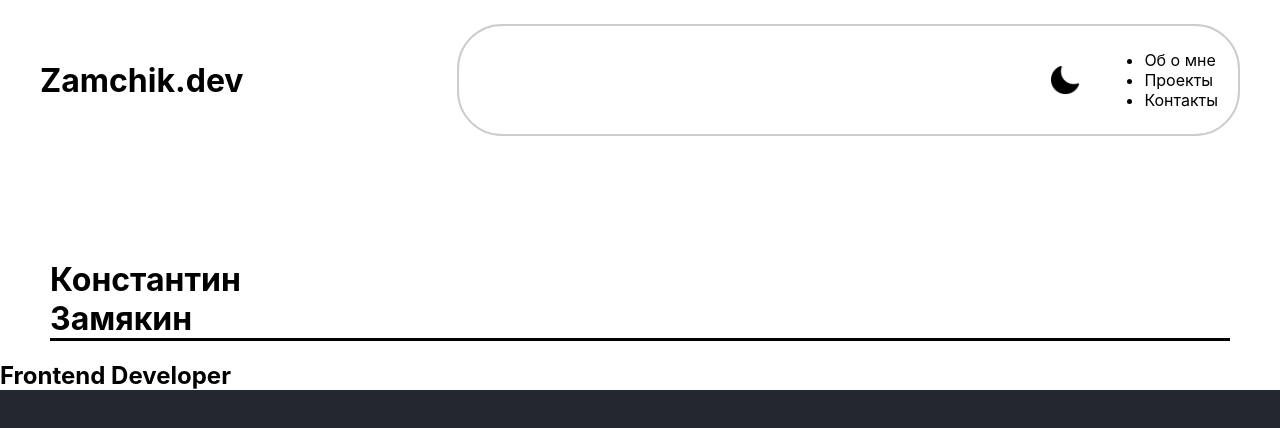
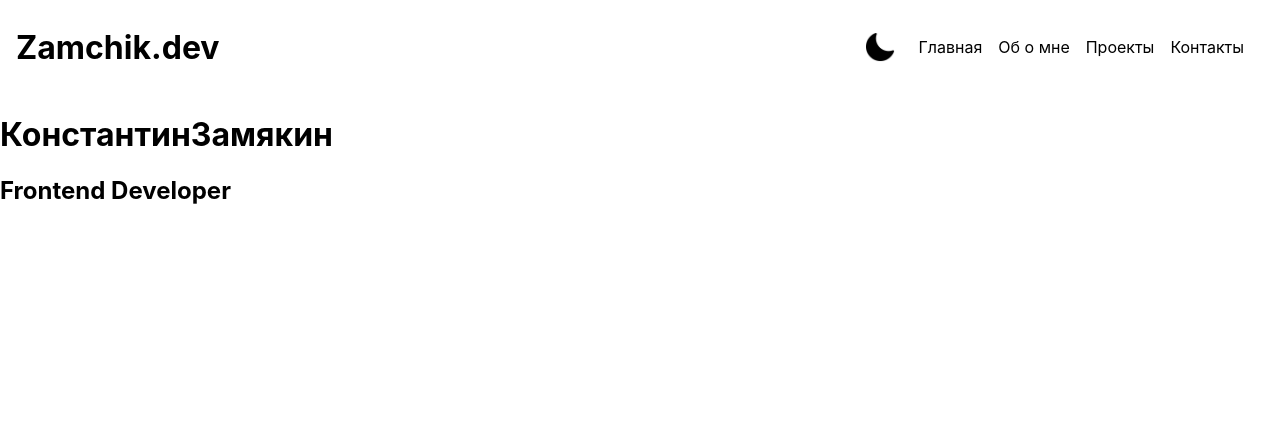
Before and after one commit to Zamchik/Web-portfolio, a React app: page / in a window 1280 px wide. Shown: the top 428 px of the page. Built offline with nearby package versions, Linux system fonts and the light colour scheme.

Commit message:
css changes

```diff
--- a/src/App.module.scss
+++ /dev/null
@@ -1,73 +0,0 @@
-:global {
-  html, body, #root {
-    background-color: #23272f;
-    min-height: 100vh;
-    margin: 0;
-    padding: 0;
-    list-style: none;
-    text-decoration: none;
-    box-sizing: border-box;
-    font-family: Inter, "sans-serif";
-  }
-}
-
-.header {
-  display: flex;
-  flex-direction: row;
-  align-items: center;
-  justify-content: space-between;
-  padding: 24px;
-  width: 100%;
-  box-sizing: border-box;
-}
-
-.nickname {
-  font-size: 32px;
-  font-weight: 700;
-  color: rgb(0, 0, 0);
-  text-align: left;
-  margin: 0;
-  padding-left: 16px;
-}
-
-.nav {
-  display: flex;
-  justify-content: end;
-  align-items: center;
-  gap: 24px;
-  padding: 8px 20px;
-  border: 2px solid rgb(204 204 204);
-  border-radius: 45px;
-  margin: 0 16px;
-  width: 60%;
-}
-
-.greetContainer_header {
-  flex: 0 0 auto;
-  height: 50%;
-  overflow: hidden;
-  width: 100%;
-
-}
-
-.greetContainer_name {
-  display: block;
-  justify-content: flex-start;
-  margin: 0;
-  padding: 0;
-}
-
-.greetContainer {
-  border-bottom: 0.2rem solid #000;
-  margin: 100px 50px 0 50px;
-}
-
-.dark {
-  background-color: #23272f;
-  color: #ffffff;
-}
-
-.light {
-  background-color: white;
-  color: #000000;
-}
--- a/src/App.tsx
+++ b/src/App.tsx
@@ -1,23 +1,14 @@
 import React from 'react';
-import styles from './App.module.scss';
-import ThemeButton from "@/components/ui/ThemeButton";
-import { useTheme } from "@/components/ui/ThemeProvider";
+import styles from './styles.module.scss';
+import ThemeButton from "@/components/ThemeButton";
+import { useTheme } from "@/components/ThemeProvider";
+import Header from './components/ui/Header/Header';
 
 export const App = () => {
     const { isDark } = useTheme()
     return (
         <div className={`${isDark ? styles.dark : styles.light}`}>
-            <header className={styles.header}>
-                <h3 className={styles.nickname}>Zamchik.dev</h3>
-                <nav className={styles.nav}>
-                    <ThemeButton />
-                    <ul>
-                        <li>Об о мне</li>
-                        <li>Проекты</li>
-                        <li>Контакты</li>
-                    </ul>
-                </nav>
-            </header>
+            <Header />
             <div>
                 <main>
                     <div>
--- a/src/components/ui/ThemeButton.tsx
+++ b/src/components/ThemeButton.tsx
@@ -1,5 +1,5 @@
 import {useContext} from "react";
-import {ThemeContext, useTheme} from "@/components/ui/ThemeProvider";
+import {ThemeContext, useTheme} from "@/components/ThemeProvider";
 import {themeIcons} from "@/assets";
 
 const ThemeButton = () => {
--- /dev/null
+++ b/src/components/ui/Header/Header.tsx
@@ -0,0 +1,21 @@
+import ThemeButton from "@/components/ThemeButton"
+import styles from './styles.module.scss';
+
+const Header = () => {
+    return (
+        <header className={styles.header}>
+                <h3 className={styles.nickname}>Zamchik.dev</h3>
+                <nav className={styles.nav}>
+                    <ThemeButton />
+                    <ul>
+                        <li>Главная</li>
+                        <li>Об о мне</li>
+                        <li>Проекты</li>
+                        <li>Контакты</li>
+                    </ul>
+                </nav>
+            </header>
+    )
+}
+
+export default Header;
--- /dev/null
+++ b/src/components/ui/Header/styles.module.scss
@@ -0,0 +1,43 @@
+.header {
+  display: flex;
+  flex-direction: row;
+  align-items: center;
+  justify-content: space-between;
+  padding: 24px 0;
+  width: 100%;
+  box-sizing: border-box;
+}
+
+.nickname {
+  font-size: 32px;
+  font-weight: 700;
+  color: rgb(0, 0, 0);
+  text-align: left;
+  margin: 0;
+  padding-left: 16px;
+
+}
+
+.nav {
+  display: flex;
+  justify-content: end;
+  align-items: center;
+  gap: 24px;
+  padding: 8px 20px;
+
+  margin: 0 16px;
+  width: 100%;
+}
+
+.nav ul {
+  display: flex;
+  flex-direction: row;
+  gap: 16px;
+  align-items: center;
+  margin: 0;
+  padding: 0;
+}
+
+.nav li {
+  list-style: none;
+}
--- /dev/null
+++ b/src/components/ui/Introduction/styles.module.scss
@@ -0,0 +1,17 @@
+.introduction {
+  flex: 0 0 auto;
+  height: 50%;
+  overflow: hidden;
+}
+
+.introduction {
+  display: block;
+  justify-content: flex-start;
+  margin: 0;
+  padding: 0;
+}
+
+.introduction {
+  border-bottom: 0.2rem solid #000;
+  margin: 100px 50px 0 50px;
+}
--- a/src/index.tsx
+++ b/src/index.tsx
@@ -2,7 +2,7 @@ import {createRoot} from "react-dom/client";
 import {App} from "@/App";
 import {createBrowserRouter, RouterProvider} from "react-router-dom";
 import {Suspense} from "react";
-import {ThemeProvider} from "@/components/ui/ThemeProvider";
+import {ThemeProvider} from "@/components/ThemeProvider";
 
 const root = document.getElementById('root')
 
--- /dev/null
+++ b/src/styles.module.scss
@@ -0,0 +1,26 @@
+:global {
+  html, body, #root {
+    background-color: #ffffff;
+    min-height: 100vh;
+    margin: 0;
+    padding: 0;
+    list-style: none;
+    text-decoration: none;
+    box-sizing: border-box;
+    font-family: Inter, "sans-serif";
+  }
+}
+
+.container {
+  width: 1200px;
+}
+
+.dark {
+  background-color: #23272f;
+  color: #ffffff;
+}
+
+.light {
+  background-color: white;
+  color: #000000;
+}
```
Also changed, not shown: src/components/ui/Introduction/Introduction.tsx (added, +21 -0 lines), src/components/ThemeProvider.tsx (renamed from src/components/ui/ThemeProvider.tsx), 1 other file (tests, documents, lock files or other folders).
